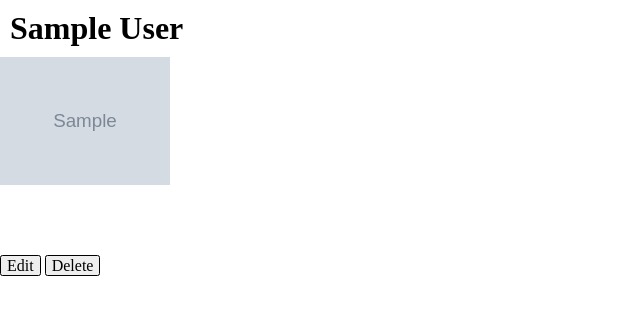
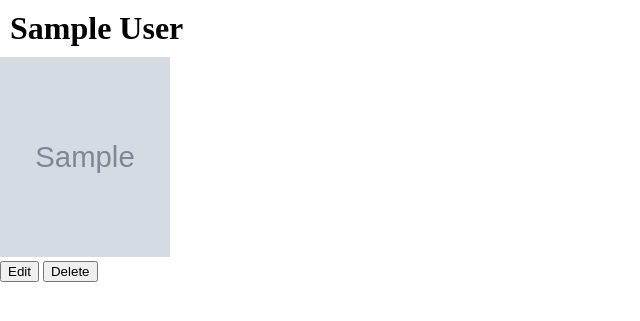
Before and after one commit to Jared-Enck/New-Exercises, a Flask app: page /users/1 in a window 1280 px wide. Shown: the top 321 px of the page, without its empty margins (0-640 px from the left). Run offline with Flask 2, Linux system fonts and the light colour scheme; tables that the repository leaves empty hold one stand-in row (values such as "Sample post"); grey boxes marked "Sample" are stand-in pictures.

Commit message:
edited forms and buttons

```diff
--- a/Python/Flask/PostgreSQL/flask-blogly/static/app.css
+++ b/Python/Flask/PostgreSQL/flask-blogly/static/app.css
@@ -8,31 +8,13 @@ h1 {
     padding: 10px;
 }
 
-.profile-container {
+img {
     width: 170px;
     height: 200px;
     background-size: contain;
     background-repeat: no-repeat;
 }
 
-.a-button {
-    text-decoration: none;
-    text-align: center;
-    cursor: pointer;
-    background-color: rgb(238, 238, 238);
-    color: black;
-    margin: 0em;
-    padding: 1px 6px;
-    border-width: 1px;
-    border-style: solid;
-    border-image: initial;
-    border-radius: 2.5px;
-}
-
-.a-button:hover {
-    background-color: rgb(216, 216, 216);
-}
-
 button {
     cursor: pointer;
 }
--- a/Python/Flask/PostgreSQL/flask-blogly/templates/base.html
+++ b/Python/Flask/PostgreSQL/flask-blogly/templates/base.html
@@ -10,7 +10,9 @@
 <body>
     {%block content%}
     <h1>Home Page</h1>
-    <a href="/users">See all users</a>
+    <form action="/users">
+    <button>All users</button>
+    </form>
     {%endblock%}
 </body>
 </html>
--- a/Python/Flask/PostgreSQL/flask-blogly/templates/edit.html
+++ b/Python/Flask/PostgreSQL/flask-blogly/templates/edit.html
@@ -4,13 +4,13 @@
 
 {%block content%}
 <h1>Edit User</h1>
-    <form action="/users/{{user.id}}" method="POST">
+    <form method="POST">
         <label for="first_name">First Name</label>
         <input type="text" name="first_name" value="{{user.first_name}}">
         <label for="last_name">Last Name</label>
         <input type="text" name="last_name" value="{{user.last_name}}">
         <label for="image_url">Image URL</label>
         <input type="url" name="image_url" value="{{user.image_url}}">
-        <a href="/users/{{user.id}}" class="a-button">Cancel</a><button type="submit">Save</button>
+        <button formaction="/users/{{user.id}}" formmethod="GET">Cancel</button><button type="submit">Save</button>
     </form>
 {%endblock%}
--- a/Python/Flask/PostgreSQL/flask-blogly/templates/info.html
+++ b/Python/Flask/PostgreSQL/flask-blogly/templates/info.html
@@ -4,12 +4,15 @@
 
 {%block content%}
 <h1>{{user.first_name}} {{user.last_name}}</h1>
-<div class="profile-container" style="background-image: url('{{user.image_url}}');">
+<div>
+    <img src="{{user.image_url}}" alt="{{user.first_name}}">
 </div>
 
 <div>
-    <a href="/users/{{user.id}}/edit" class="a-button">Edit</a>
-    <a href="/users/{{user.id}}/delete" class="a-button">Delete</a>
+    <form>
+    <button formaction="/users/{{user.id}}/edit" formmethod="GET">Edit</button>
+    <button formaction="/users/{{user.id}}/delete" formmethod="POST">Delete</button>
+    </form>
 </div>
 
 {%endblock%}
--- a/Python/Flask/PostgreSQL/flask-blogly/templates/list.html
+++ b/Python/Flask/PostgreSQL/flask-blogly/templates/list.html
@@ -10,5 +10,7 @@
         <li><a href="/users/{{user.id}}">{{user.first_name}} {{user.last_name}}</a></li>
     {%endfor%}
 </ul>
-<a href="/users/new" class="a-button">Add</a>
+<form action="/users/new">
+<button>Add</button>
+</form>
 {%endblock%}
```
